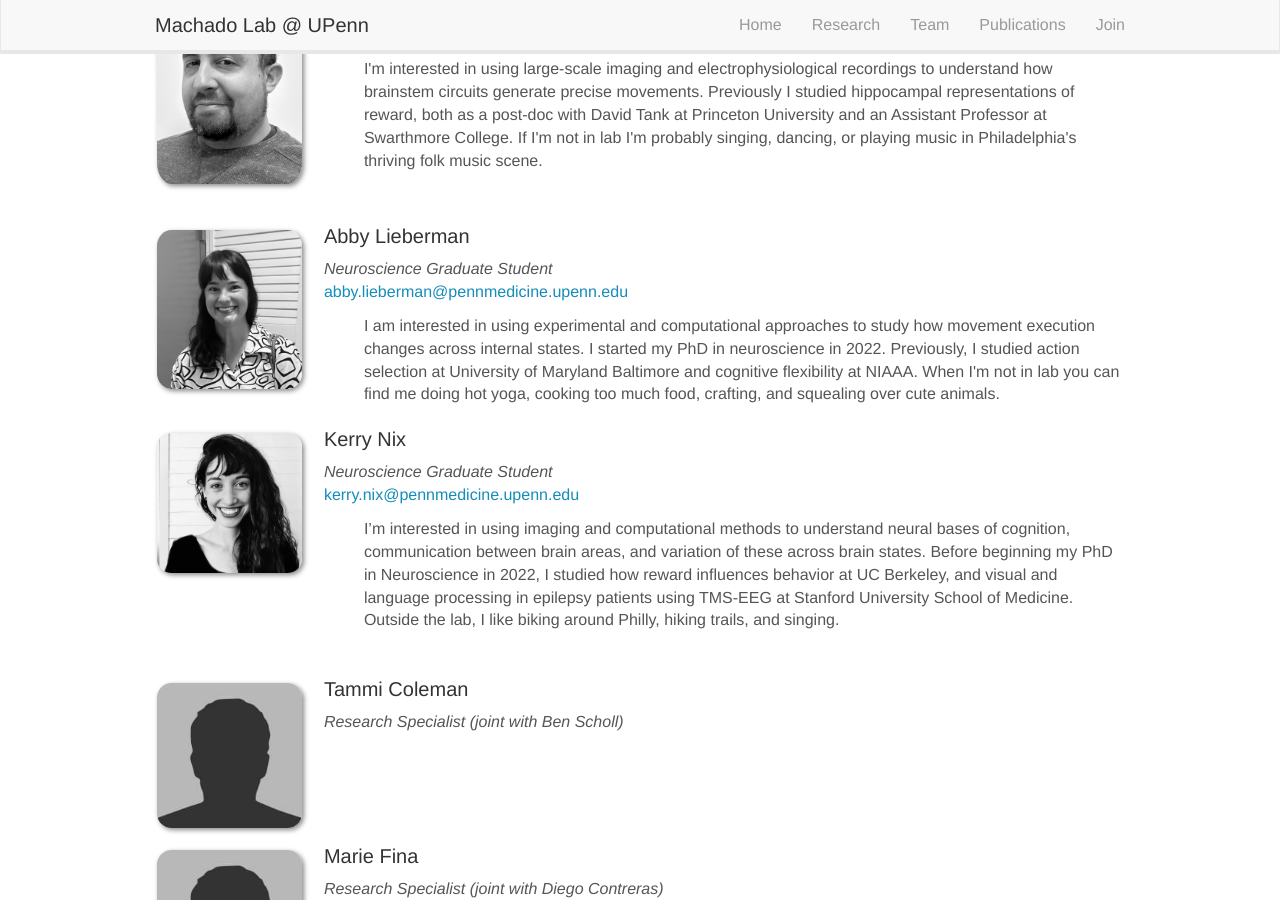
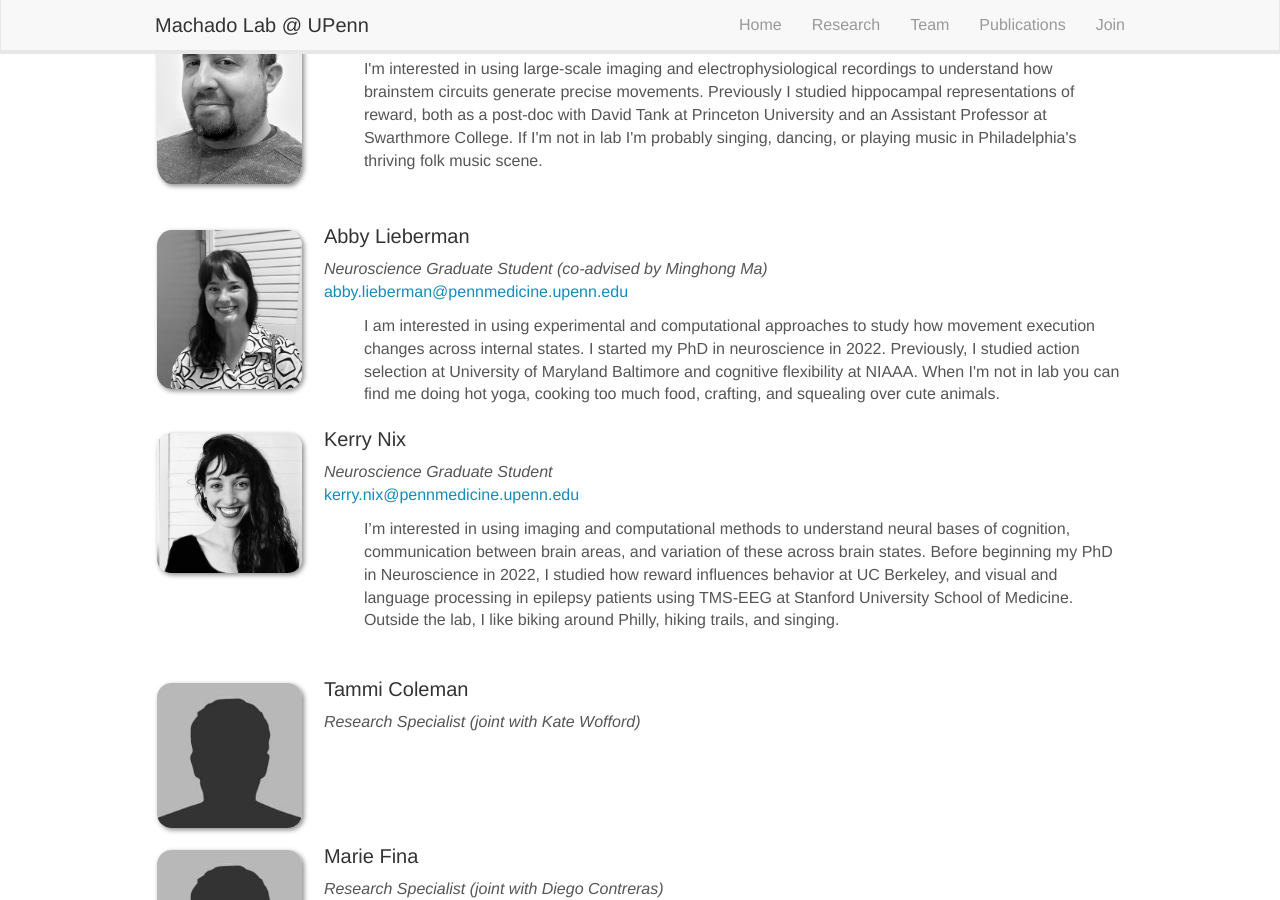
Before and after one commit to machado-lab-code/machado-lab-code, a Jekyll site: the page built from _pages/team.md, in a window 1280 px wide and 900 px high, scrolled down 473 px. Built offline with Jekyll 4.4.1, drawn with Linux system fonts in a browser that asks for light colours; nearby versions of some CDN libraries.

Commit message:
Update team_members.yml

```diff
--- a/_data/team_members.yml
+++ b/_data/team_members.yml
@@ -16,7 +16,7 @@
 
 - name: Abby Lieberman
   photo: AGL.jpg
-  info: Neuroscience Graduate Student
+  info: Neuroscience Graduate Student (co-advised by Minghong Ma)
   email: abby.lieberman@pennmedicine.upenn.edu
   bio: I am interested in using experimental and computational approaches to study how movement execution changes across internal states. I started my PhD in neuroscience in 2022. Previously, I studied action selection at University of Maryland Baltimore and cognitive flexibility at NIAAA. When I'm not in lab you can find me doing hot yoga, cooking too much food, crafting, and squealing over cute animals.
   number_educ: 0
@@ -32,7 +32,7 @@
 
 - name: Tammi Coleman
   photo: bio-photo.jpg
-  info: Research Specialist (joint with Ben Scholl)
+  info: Research Specialist (joint with Kate Wofford)
   email:
   number_educ: 0
   education1:
```
